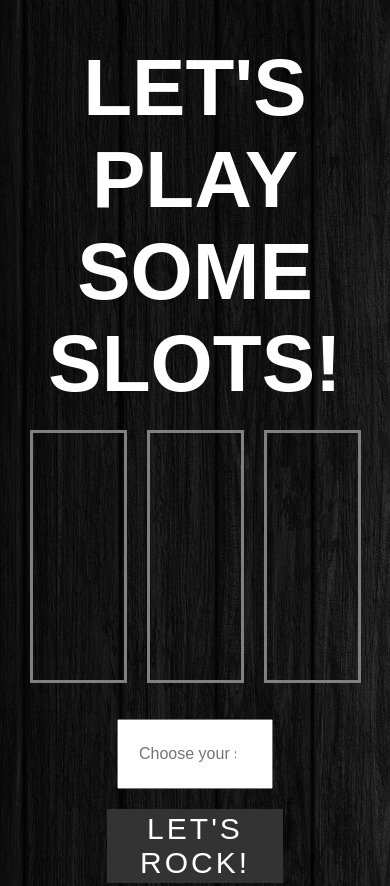
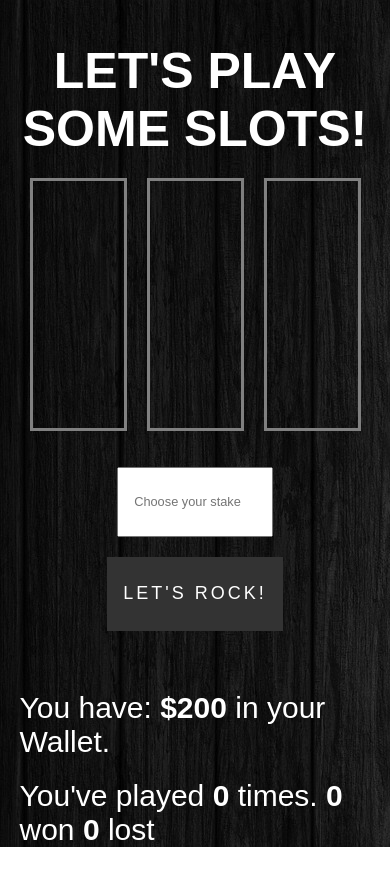
Before and after one commit to ptr11Dev/easy-slots-game, a plain HTML site: page index.html in a window 390 px wide. Shown: the top 886 px of the page. After the commit the page ends 847 px from the top, so only its background shows below. Drawn offline with Linux system fonts and the light colour scheme; a web font is replaced by a local one.

Commit message:
add few more media queries

```diff
--- a/style.css
+++ b/style.css
@@ -93,7 +93,6 @@ h1 {
     font-size: 1em;
     display: block;
     margin: 20px auto;
-
   }
 
   .play button {
@@ -106,3 +105,24 @@ h1 {
   }
 
 }
+
+@media (max-width:480px) {
+  h1 {
+    font-size: 50px;
+  }
+
+  .panel,
+  .score {
+    font-size: 30px;
+  }
+
+  .play input {
+    font-size: .8em;
+    padding: 5px;
+  }
+
+  .play button {
+    font-size: 18px;
+    padding: 0 5px;
+  }
+}
```
